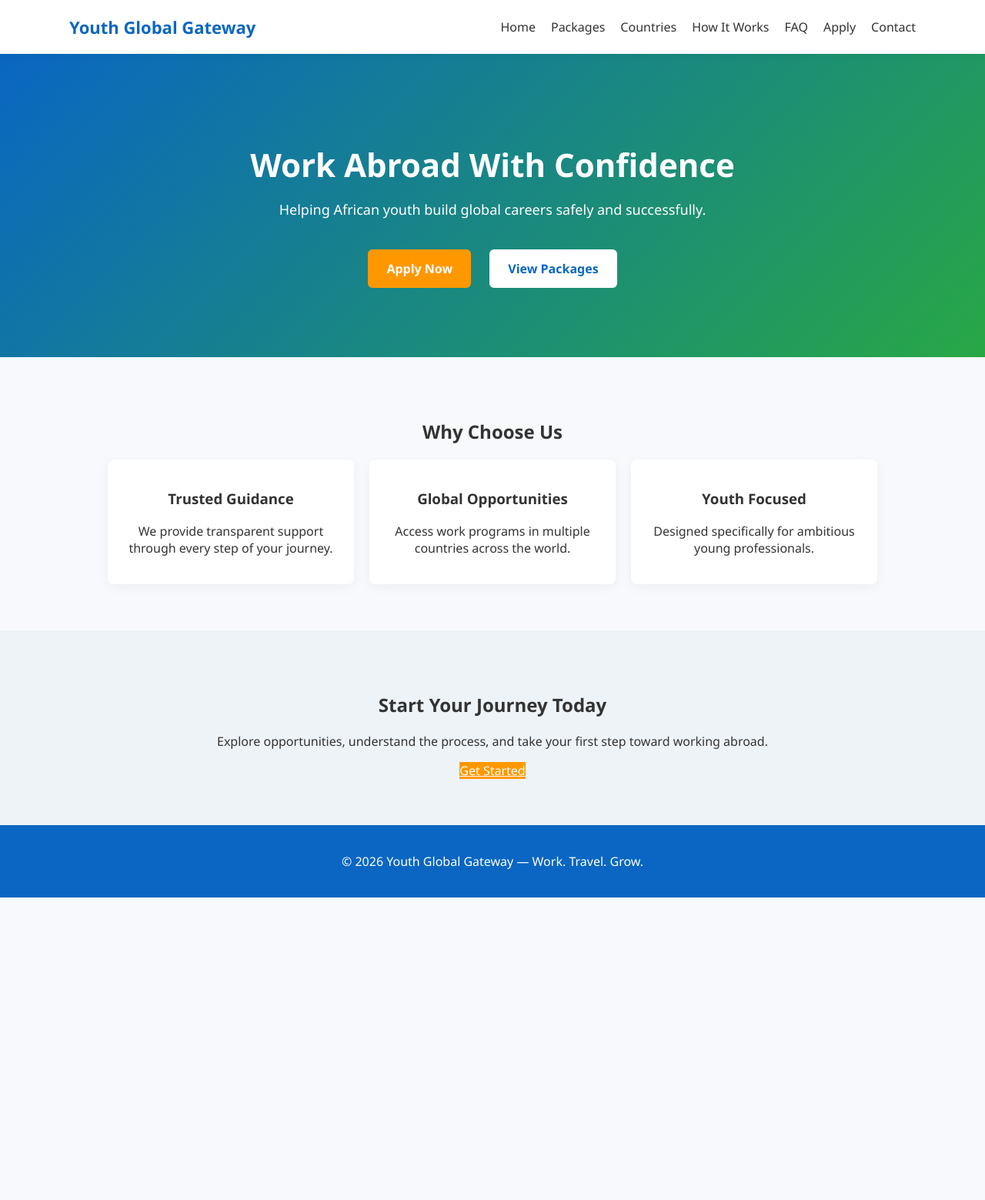
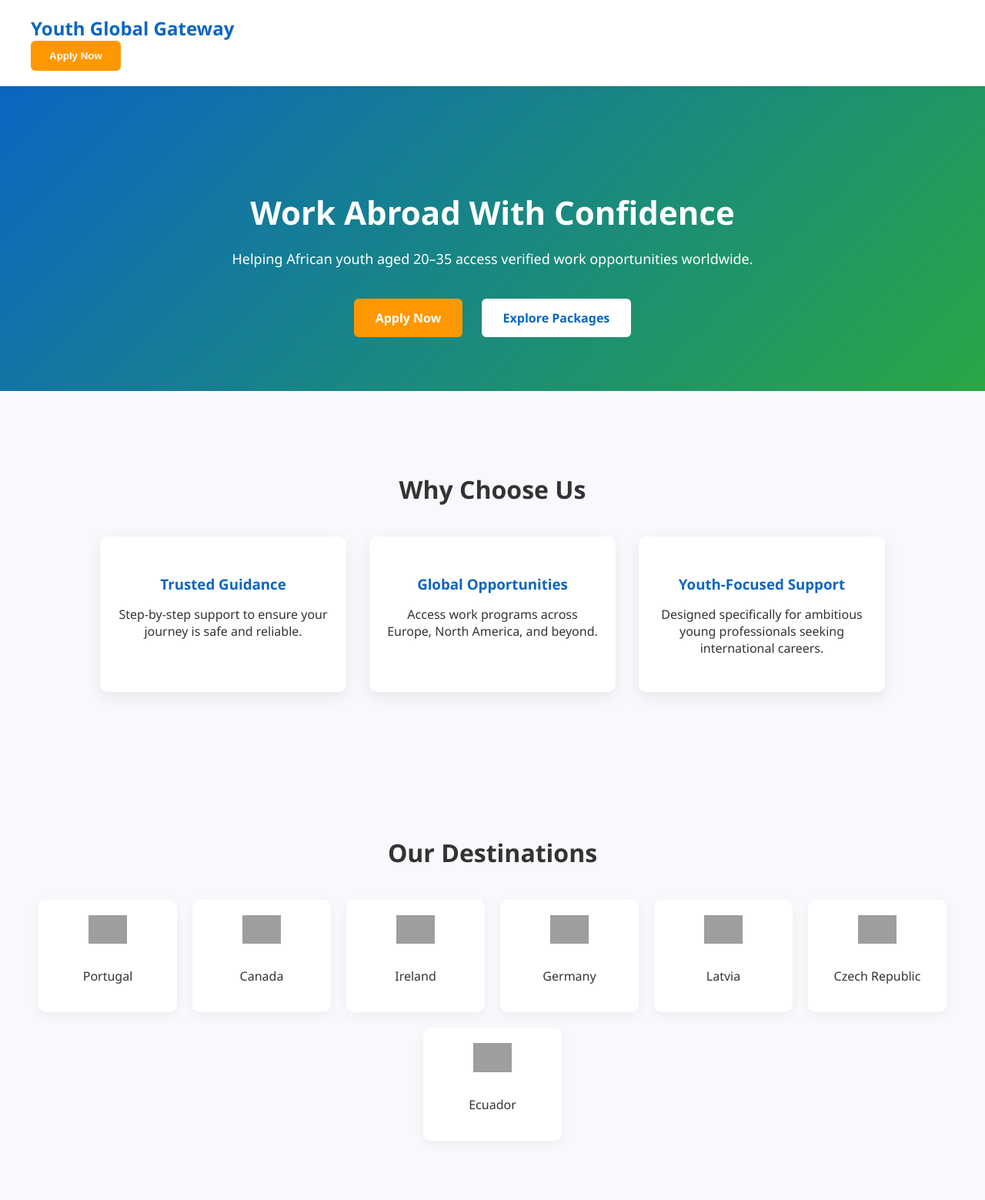
Before and after one commit to zepmasterbase/Youth-Global-Gateway, a plain HTML site: page index.html in a window 1280 px wide. Shown: the top 1559 px of the page at 77% size. Before the commit the page ends 1166 px from the top, so only its background shows below. Drawn offline with Linux system fonts and the light colour scheme; grey boxes are pictures that could not be loaded.

Commit message:
Update index.html

```diff
--- a/index.html
+++ b/index.html
@@ -6,6 +6,7 @@
 <title>Youth Global Gateway — Work. Travel. Grow.</title>
 
 <style>
+/* Global Styles */
 body {
     margin: 0;
     font-family: "Segoe UI", Arial, sans-serif;
@@ -13,60 +14,59 @@ body {
     color: #333;
 }
 
+a {
+    text-decoration: none;
+    color: inherit;
+}
+
+button {
+    cursor: pointer;
+}
+
+/* Header */
 header {
+    display: flex;
+    justify-content: space-between;
+    align-items: center;
+    padding: 20px 40px;
     background: white;
-    box-shadow: 0 2px 10px rgba(0,0,0,0.05);
+    box-shadow: 0 2px 8px rgba(0,0,0,0.05);
     position: sticky;
     top: 0;
     z-index: 1000;
 }
 
-.container {
-    max-width: 1100px;
-    margin: auto;
-    padding: 20px;
-}
-
-nav {
-    display: flex;
-    justify-content: space-between;
-    align-items: center;
-}
-
 .logo {
-    font-size: 22px;
+    font-size: 24px;
     font-weight: bold;
     color: #0a66c2;
 }
 
-nav ul {
-    list-style: none;
-    display: flex;
-    gap: 20px;
-    padding: 0;
-    margin: 0;
+header .apply-btn {
+    padding: 12px 24px;
+    background: #ff9800;
+    color: white;
+    font-weight: bold;
+    border: none;
+    border-radius: 6px;
+    transition: 0.3s;
 }
 
-nav a {
-    text-decoration: none;
-    color: #333;
-    font-weight: 500;
+header .apply-btn:hover {
+    background: #e68900;
 }
 
-nav a:hover {
-    color: #0a66c2;
-}
-
+/* Hero Section */
 .hero {
     background: linear-gradient(135deg, #0a66c2, #28a745);
     color: white;
-    padding: 80px 20px;
     text-align: center;
+    padding: 100px 20px 60px 20px;
 }
 
 .hero h1 {
     font-size: 42px;
-    margin-bottom: 10px;
+    margin-bottom: 20px;
 }
 
 .hero p {
@@ -74,54 +74,170 @@ nav a:hover {
     margin-bottom: 30px;
 }
 
-.buttons a {
-    text-decoration: none;
-    padding: 14px 24px;
+.hero .buttons a {
+    display: inline-block;
     margin: 10px;
+    padding: 14px 28px;
     border-radius: 6px;
     font-weight: bold;
-    display: inline-block;
+    transition: 0.3s;
 }
 
-.primary {
+.hero .buttons .primary {
     background: #ff9800;
     color: white;
 }
 
-.secondary {
+.hero .buttons .primary:hover {
+    background: #e68900;
+}
+
+.hero .buttons .secondary {
     background: white;
     color: #0a66c2;
 }
 
+.hero .buttons .secondary:hover {
+    background: #f0f0f0;
+}
+
+/* Highlights Section */
 .section {
-    padding: 60px 20px;
+    padding: 80px 20px;
     text-align: center;
 }
 
 .section h2 {
-    margin-bottom: 20px;
+    font-size: 32px;
+    margin-bottom: 40px;
 }
 
 .cards {
     display: flex;
-    gap: 20px;
     flex-wrap: wrap;
     justify-content: center;
+    gap: 30px;
 }
 
 .card {
     background: white;
-    padding: 20px;
-    border-radius: 8px;
-    box-shadow: 0 4px 15px rgba(0,0,0,0.05);
+    border-radius: 10px;
+    padding: 30px 20px;
     width: 280px;
+    box-shadow: 0 6px 20px rgba(0,0,0,0.08);
+    transition: 0.3s;
 }
 
+.card:hover {
+    transform: translateY(-5px);
+}
+
+.card h3 {
+    color: #0a66c2;
+    margin-bottom: 15px;
+}
+
+/* Countries Preview */
+.countries {
+    display: flex;
+    flex-wrap: wrap;
+    justify-content: center;
+    gap: 20px;
+}
+
+.country {
+    background: white;
+    border-radius: 10px;
+    padding: 20px;
+    width: 140px;
+    text-align: center;
+    box-shadow: 0 4px 15px rgba(0,0,0,0.05);
+}
+
+.country img {
+    width: 50px;
+    height: auto;
+    margin-bottom: 10px;
+}
+
+/* Packages Preview */
+.packages {
+    display: flex;
+    flex-wrap: wrap;
+    justify-content: center;
+    gap: 30px;
+    margin-top: 40px;
+}
+
+.package-card {
+    background: white;
+    border-radius: 10px;
+    padding: 25px 20px;
+    width: 280px;
+    box-shadow: 0 6px 20px rgba(0,0,0,0.08);
+    transition: 0.3s;
+}
+
+.package-card:hover {
+    transform: translateY(-5px);
+}
+
+.package-card .price {
+    font-size: 32px;
+    color: #0a66c2;
+    margin: 15px 0;
+}
+
+.package-card button {
+    margin-top: 20px;
+    padding: 12px 20px;
+    border: none;
+    border-radius: 6px;
+    background: #ff9800;
+    color: white;
+    font-weight: bold;
+}
+
+.package-card button:hover {
+    background: #e68900;
+}
+
+/* How It Works Preview */
+.timeline {
+    display: flex;
+    flex-wrap: wrap;
+    justify-content: center;
+    gap: 30px;
+}
+
+.timeline-step {
+    background: white;
+    border-radius: 10px;
+    padding: 25px 20px;
+    width: 250px;
+    box-shadow: 0 6px 20px rgba(0,0,0,0.08);
+}
+
+.timeline-step h4 {
+    color: #0a66c2;
+    margin-bottom: 10px;
+}
+
+/* Footer */
 footer {
     background: #0a66c2;
     color: white;
     text-align: center;
-    padding: 20px;
+    padding: 30px 20px;
+    margin-top: 40px;
+}
+
+/* Responsive */
+@media (max-width: 900px) {
+    .cards, .packages, .timeline {
+        flex-direction: column;
+        align-items: center;
+    }
 }
 </style>
 </head>
@@ -130,27 +246,17 @@ footer {
 
 <header>
 <div class="container">
-<nav>
 <div class="logo">Youth Global Gateway</div>
-<ul>
-<li><a href="index.html">Home</a></li>
-<li><a href="packages.html">Packages</a></li>
-<li><a href="countries.html">Countries</a></li>
-<li><a href="how-it-works.html">How It Works</a></li>
-<li><a href="FAQ.html">FAQ</a></li>
-<li><a href="apply.html">Apply</a></li>
-<li><a href="contact.html">Contact</a></li>
-</ul>
-</nav>
+<button class="apply-btn" onclick="window.location.href='apply.html'">Apply Now</button>
 </div>
 </header>
 
 <section class="hero">
 <h1>Work Abroad With Confidence</h1>
-<p>Helping African youth build global careers safely and successfully.</p>
+<p>Helping African youth aged 20–35 access verified work opportunities worldwide.</p>
 <div class="buttons">
 <a href="apply.html" class="primary">Apply Now</a>
-<a href="packages.html" class="secondary">View Packages</a>
+<a href="packages.html" class="secondary">Explore Packages</a>
 </div>
 </section>
 
@@ -159,23 +265,93 @@ footer {
 <div class="cards">
 <div class="card">
 <h3>Trusted Guidance</h3>
-<p>We provide transparent support through every step of your journey.</p>
+<p>Step-by-step support to ensure your journey is safe and reliable.</p>
 </div>
 <div class="card">
 <h3>Global Opportunities</h3>
-<p>Access work programs in multiple countries across the world.</p>
+<p>Access work programs across Europe, North America, and beyond.</p>
 </div>
 <div class="card">
-<h3>Youth Focused</h3>
-<p>Designed specifically for ambitious young professionals.</p>
+<h3>Youth-Focused Support</h3>
+<p>Designed specifically for ambitious young professionals seeking international careers.</p>
 </div>
 </div>
 </section>
 
-<section class="section" style="background:#eef3f8;">
-<h2>Start Your Journey Today</h2>
-<p>Explore opportunities, understand the process, and take your first step toward working abroad.</p>
-<a href="apply.html" class="primary">Get Started</a>
+<section class="section">
+<h2>Our Destinations</h2>
+<div class="countries">
+<div class="country">
+<img src="https://flagcdn.com/w80/pt.png" alt="Portugal Flag">
+<p>Portugal</p>
+</div>
+<div class="country">
+<img src="https://flagcdn.com/w80/ca.png" alt="Canada Flag">
+<p>Canada</p>
+</div>
+<div class="country">
+<img src="https://flagcdn.com/w80/ie.png" alt="Ireland Flag">
+<p>Ireland</p>
+</div>
+<div class="country">
+<img src="https://flagcdn.com/w80/de.png" alt="Germany Flag">
+<p>Germany</p>
+</div>
+<div class="country">
+<img src="https://flagcdn.com/w80/lv.png" alt="Latvia Flag">
+<p>Latvia</p>
+</div>
+<div class="country">
+<img src="https://flagcdn.com/w80/cz.png" alt="Czech Republic Flag">
+<p>Czech Republic</p>
+</div>
+<div class="country">
+<img src="https://flagcdn.com/w80/ec.png" alt="Ecuador Flag">
+<p>Ecuador</p>
+</div>
+</div>
+</section>
+
+<section class="section">
+<h2>Our Packages</h2>
+<div class="packages">
+<div class="package-card">
+<h3>Basic</h3>
+<div class="price">$400</div>
+<p>Job listings + visa guidance + email support</p>
+<button onclick="window.location.href='apply.html'">Apply Now</button>
+</div>
+<div class="package-card">
+<h3>Standard</h3>
+<div class="price">$1,500</div>
+<p>Job placement + visa support + pre-departure training</p>
+<button onclick="window.location.href='apply.html'">Apply Now</button>
+</div>
+<div class="package-card">
+<h3>Premium</h3>
+<div class="price">$2,500</div>
+<p>Full support: job placement, visa, flight, orientation, post-arrival guidance</p>
+<button onclick="window.location.href='apply.html'">Apply Now</button>
+</div>
+</div>
+</section>
+
+<section class="section">
+<h2>How It Works</h2>
+<div class="timeline">
+<div class="timeline-step">
+<h4>1. Apply</h4>
+<p>Complete your application and tell us your preferred destination.</p>
+</div>
+<div class="timeline-step">
+<h4>2. Job Matching</h4>
+<p>We connect you with verified employers and guide you through interviews.</p>
+</div>
+<div class="timeline-step">
+<h4>3. Travel & Work</h4>
+<p>Get your visa, travel, and start your new international career with support.</p>
+</div>
+</div>
 </section>
 
 <footer>
```
